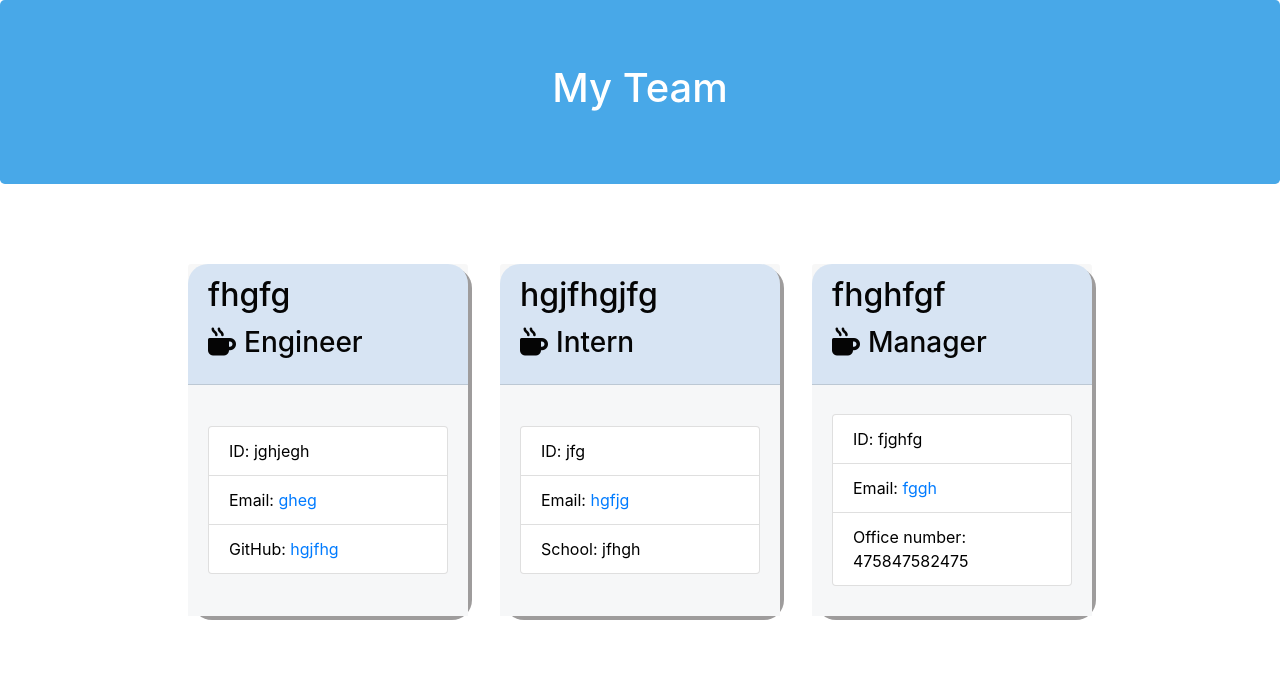
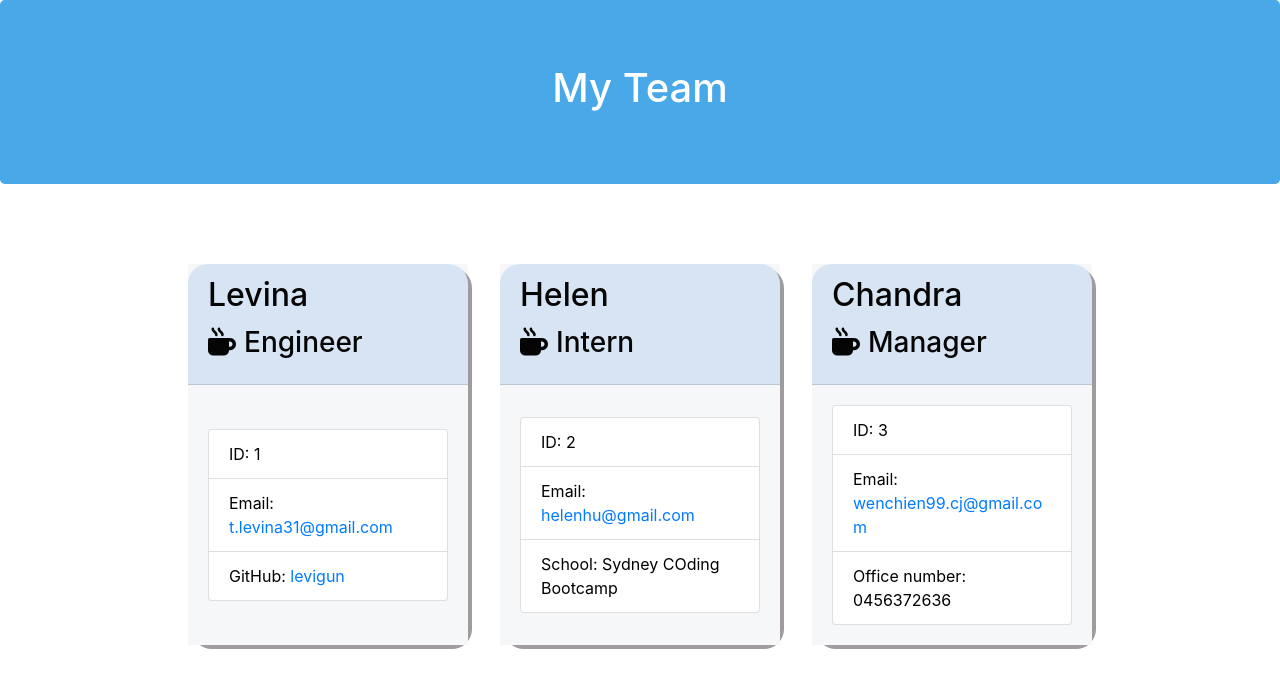
Before and after one commit to levigun/team-profile-generator, a website: page dist/index.html in a window 1280 px wide. Drawn offline with nearby package versions, Linux system fonts and the light colour scheme.

```diff
--- a/dist/index.html
+++ b/dist/index.html
@@ -25,44 +25,44 @@
 
             <div class="card employee-card">
             <div class="card-header">
-                <h2 class="card-title">fhgfg</h2>
+                <h2 class="card-title">Levina</h2>
                 <h3 class="card-title"><i class="fas fa-mug-hot mr-2"></i>Engineer</h3>
             </div>
             <div class="card-body">
                 <ul class="list-group">
-                    <li class="list-group-item">ID: jghjegh</li>
+                    <li class="list-group-item">ID: 1</li>
                     <li class="list-group-item">Email: <a
-                            href="mailto:gheg">gheg</a></li>
-                    <li class="list-group-item">GitHub: <a href="https://github.com/hgjfhg"
-            target="_blank" rel="noopener noreferrer">hgjfhg</a></li>
+                            href="mailto:t.levina31@gmail.com">t.levina31@gmail.com</a></li>
+                    <li class="list-group-item">GitHub: <a href="https://github.com/levigun"
+            target="_blank" rel="noopener noreferrer">levigun</a></li>
                 </ul>
             </div>
         </div>
             <div class="card employee-card">
             <div class="card-header">
-                <h2 class="card-title">hgjfhgjfg</h2>
+                <h2 class="card-title">Helen</h2>
                 <h3 class="card-title"><i class="fas fa-mug-hot mr-2"></i>Intern</h3>
             </div>
             <div class="card-body">
                 <ul class="list-group">
-                    <li class="list-group-item">ID: jfg</li>
+                    <li class="list-group-item">ID: 2</li>
                     <li class="list-group-item">Email: <a
-                            href="mailto:hgfjg">hgfjg</a></li>
-                    <li class="list-group-item">School: jfhgh</li>
+                            href="mailto:helenhu@gmail.com">helenhu@gmail.com</a></li>
+                    <li class="list-group-item">School: Sydney COding Bootcamp</li>
                 </ul>
             </div>
         </div>
             <div class="card employee-card">
             <div class="card-header">
-                <h2 class="card-title">fhghfgf</h2>
+                <h2 class="card-title">Chandra</h2>
                 <h3 class="card-title"><i class="fas fa-mug-hot mr-2"></i>Manager</h3>
             </div>
             <div class="card-body">
                 <ul class="list-group">
-                    <li class="list-group-item">ID: fjghfg</li>
+                    <li class="list-group-item">ID: 3</li>
                     <li class="list-group-item">Email: <a
-                            href="mailto:fggh">fggh</a></li>
-                    <li class="list-group-item">Office number: 475847582475</li>
+                            href="mailto:wenchien99.cj@gmail.com">wenchien99.cj@gmail.com</a></li>
+                    <li class="list-group-item">Office number: 0456372636</li>
                 </ul>
             </div>
         </div>
```
